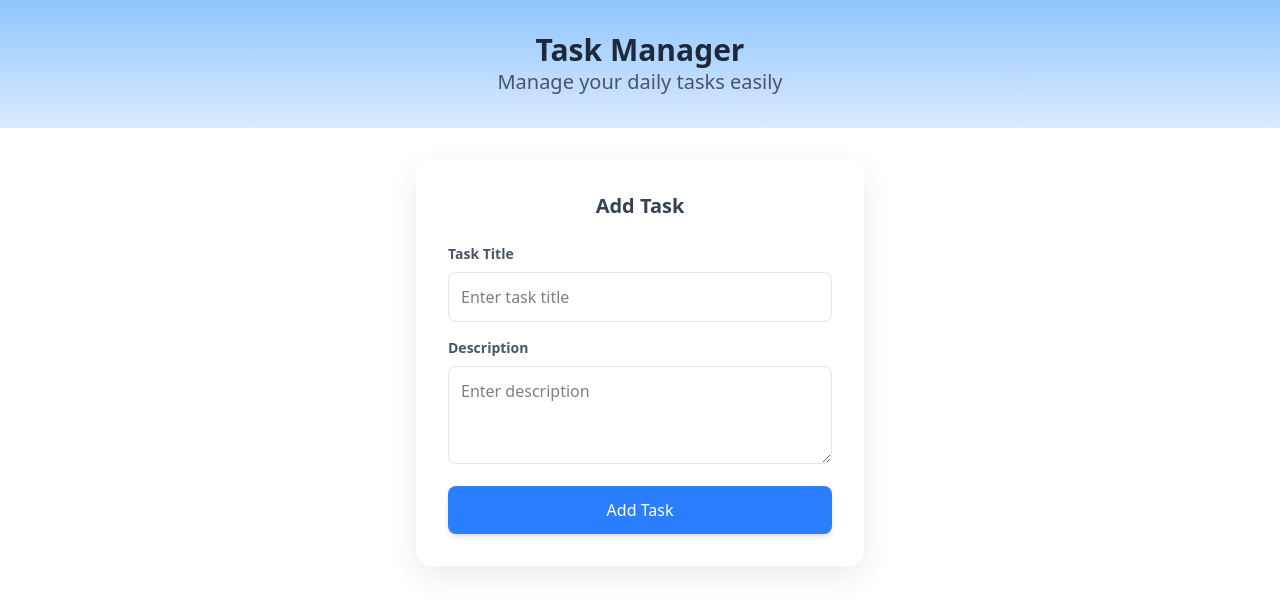
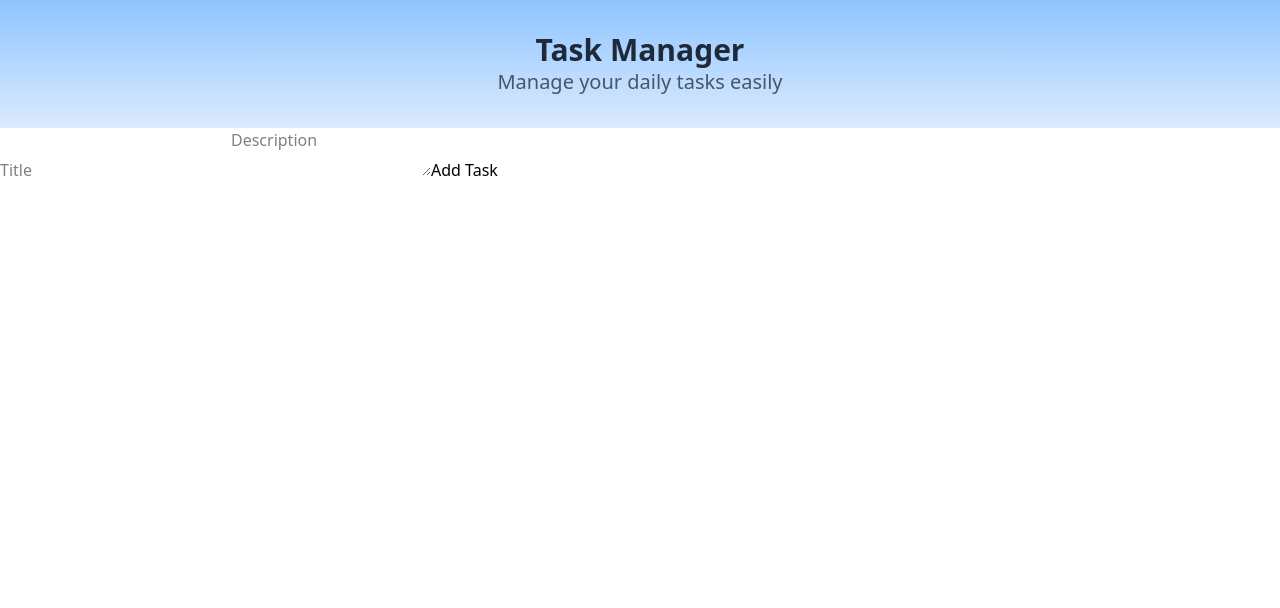
Before and after one commit to Huzaifa-develpor/Task-Manager, a React (Vite) app in the folder cleint/: page /AddTask in a window 1280 px wide. Shown: the top 608 px of the page. Built offline with nearby package versions, Linux system fonts and the light colour scheme; sample sign-in values are in the browser's storage.

Commit message:
fix viewtask

```diff
--- a/cleint/src/components/AddTask.jsx
+++ b/cleint/src/components/AddTask.jsx
@@ -1,112 +1,65 @@
-import React from "react";
-
+import React, { useState } from "react";
 import Header from "./Header";
-
-import { useState } from "react";
-
 import axios from "axios";
 
 const AddTask = () => {
-  let [todoData, setTodoData] = useState({
+  const [todoData, setTodoData] = useState({
     title: "",
-
     description: "",
   });
 
-  let token = localStorage.getItem("token");
+  const token = localStorage.getItem("token");
 
-  let getValue = (e) => {
+  const getValue = (e) => {
     setTodoData((prev) => ({
       ...prev,
-
       [e.target.name]: e.target.value,
     }));
   };
 
-  let saveData = (e) => {
+  const saveData = (e) => {
     e.preventDefault();
 
     axios
       .post(
         "https://task-manager-production-3ca0.up.railway.app/web/todos/add",
         todoData,
-
         {
           headers: {
-            Authorization: `Bearer${token}`,
+            Authorization: `Bearer ${token}`, // ✅ FIXED
           },
-        },
+        }
       )
-
       .then((res) => {
         alert("Task Added Successfully");
-
-        setTodoData({
-          title: "",
-
-          description: "",
+        setTodoData({ title: "", description: "" });
+      })
+      .catch((err) => {
+        console.log(err);
       });
-      })
-      .catch((err) => {});
   };
 
   return (
     <>
       <Header />
 
-      <div className="flex justify-center px-4 mt-8">
-        <div
-          className="w-full max-w-md bg-white rounded-2xl p-8
-
-        shadow-[0_10px_30px_rgba(0,0,0,0.08)]"
-        >
-          <h2 className="text-xl font-semibold text-gray-700 mb-6 text-center">
-            Add Task
-          </h2>
-
       <form onSubmit={saveData}>
-            <div className="mb-4">
-              <label className="block text-gray-600 mb-2 text-sm font-semibold">
-                Task Title
-              </label>
-
         <input
-                type="text"
-                placeholder="Enter task title"
-                className="w-full border border-gray-200 rounded-lg p-3 focus:outline-none focus:ring-2 focus:ring-blue-400 "
           name="title"
           value={todoData.title}
           onChange={getValue}
+          placeholder="Title"
         />
-            </div>
-
-            <div className="mb-4">
-              <label className="block text-gray-600 mb-2 text-sm font-semibold">
-                Description
-              </label>
 
         <textarea
-                placeholder="Enter description"
-                rows="3"
-                className="w-full border border-gray-200 rounded-lg p-3 focus:outline-none focus:ring-2 focus:ring-blue-400"
           name="description"
           value={todoData.description}
           onChange={getValue}
+          placeholder="Description"
         />
-            </div>
 
-            <button
-              className="w-full bg-blue-500 hover:bg-blue-600
-
-            text-white font-medium py-3 rounded-lg
-
-            transition duration-300 shadow-md hover:shadow-lg"
-            >
-              Add Task
-            </button>
+        <button type="submit">Add Task</button>
       </form>
-        </div>
-      </div>
     </>
   );
 };
--- a/cleint/src/components/ViewTasks.jsx
+++ b/cleint/src/components/ViewTasks.jsx
@@ -1,7 +1,7 @@
 import { FaTrash } from "react-icons/fa";
 import { useEffect, useState } from "react";
 import axios from "axios";
-import Header from "../components/Header"; // Folder name check kar lena
+import Header from "../Components/Header";
 
 const ViewTasks = () => {
   const [taskList, setTaskList] = useState([]);
@@ -9,103 +9,60 @@ const ViewTasks = () => {
   const token = localStorage.getItem("token");
 
   const getData = async () => {
-    console.log("getData called");
-    console.log("Token:", token);
-
     try {
       const res = await axios.get(
         "https://task-manager-production-3ca0.up.railway.app/web/todos/view",
         {
           headers: {
-            Authorization: `Bearer${token}`,
+            Authorization: `Bearer ${token}`, // ✅ FIXED
           },
         }
       );
 
-      console.log("API RESPONSE:", res.data);
-
-      if (res.status === 200) {
-        setTaskList(res.data.todoView || []);
-      }
+      setTaskList(res.data.todoView || []);
     } catch (err) {
-      console.log("FULL ERROR:", err);
-      console.log("STATUS:", err?.response?.status);
-      console.log("DATA:", err?.response?.data);
-
+      console.log("ERROR:", err.response?.data || err.message);
       setTaskList([]);
     }
   };
 
-  const delTask = async (DelId) => {
+  const delTask = async (id) => {
     try {
-      const res = await axios.delete(
-        `https://task-manager-production-3ca0.up.railway.app/web/todos/delete/${DelId}`,
+      await axios.delete(
+        `https://task-manager-production-3ca0.up.railway.app/web/todos/delete/${id}`,
         {
           headers: {
-            Authorization: `Bearer${token}`,
+            Authorization: `Bearer ${token}`, // ✅ FIXED
           },
         }
       );
 
-      console.log("DELETE RESPONSE:", res.data);
-
-      alert("Task Deleted Successfully");
+      alert("Task Deleted");
       getData();
     } catch (err) {
-      console.log("DELETE ERROR:", err);
-      console.log("STATUS:", err?.response?.status);
-      console.log("DATA:", err?.response?.data);
-
-      alert("Failed to delete task");
+      console.log(err);
     }
   };
 
   useEffect(() => {
-    console.log("ViewTasks Mounted");
     getData();
   }, []);
 
   return (
-    <div className="min-h-screen bg-gray-50">
+    <div>
       <Header />
 
-      <h2 className="text-3xl font-bold text-center mt-6 text-gray-800">
-        View Tasks
-      </h2>
+      {taskList.map((task) => (
+        <div key={task._id}>
+          <h3>{task.title}</h3>
 
-      <div className="flex flex-col items-center mt-6">
-        <div className="grid grid-cols-1 md:grid-cols-2 gap-6 w-11/12">
-          {Array.isArray(taskList) && taskList.length > 0 ? (
-            taskList.map((task) => (
-              <div
-                key={task._id}
-                className="bg-white rounded-2xl shadow-md hover:shadow-lg transition p-5 flex flex-col h-48"
-              >
-                <div className="flex justify-between items-center mb-3">
-                  <h4 className="text-xl font-semibold text-gray-800 truncate">
-                    {task.title}
-                  </h4>
+          <p>{task.description}</p>
 
-                  <button
-                    onClick={() => delTask(task._id)}
-                    className="bg-red-500 hover:bg-red-600 text-white px-3 py-1 rounded-md flex items-center gap-2 transition"
-                  >
-                    <FaTrash size={14} />
-                  </button>
-                </div>
-
-                <div className="text-gray-600 text-sm overflow-y-auto flex-1 pr-1">
-                  {task.description}
-                </div>
-              </div>
-            ))
-          ) : (
-            <p className="text-center text-xl text-gray-500 col-span-2 mt-4">
-              No tasks available
-            </p>
-          )}
+          <button onClick={() => delTask(task._id)}>
+            <FaTrash />
+          </button>
         </div>
-      </div>
+      ))}
     </div>
   );
 };
```
Lines whose indentation alone changed are shown as unchanged.
